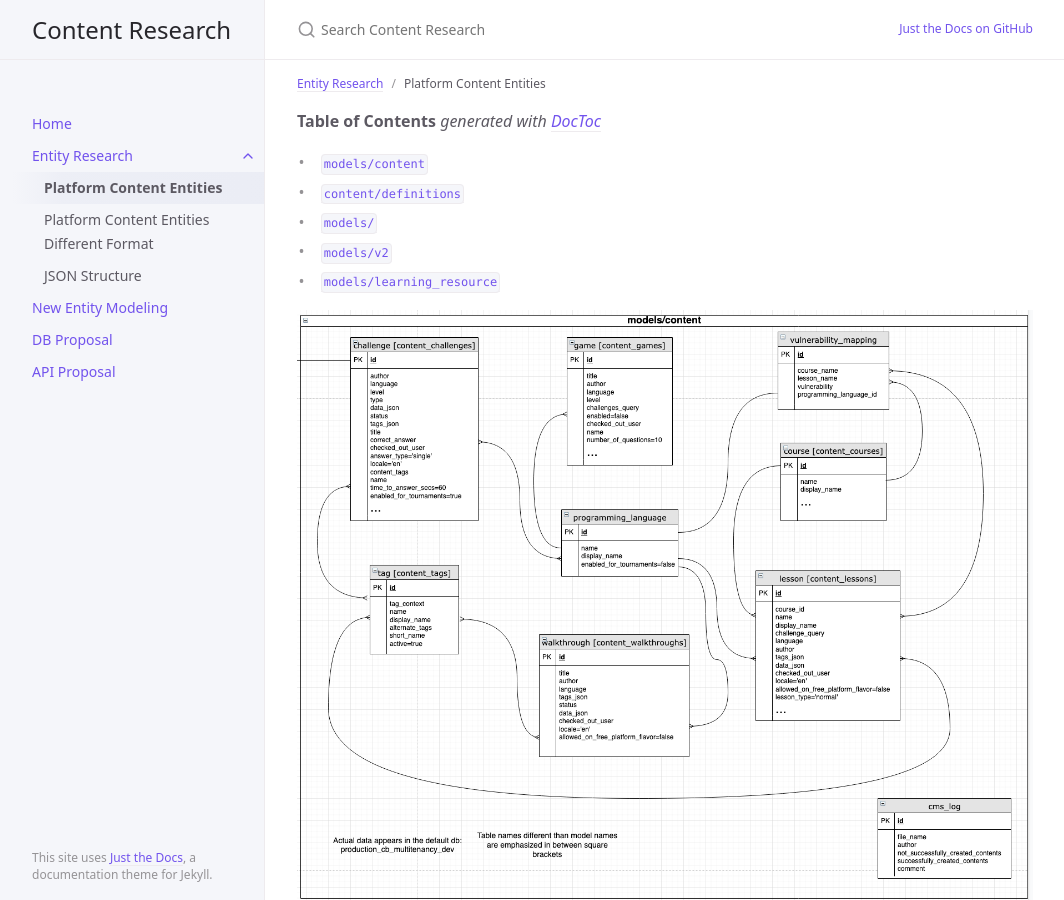
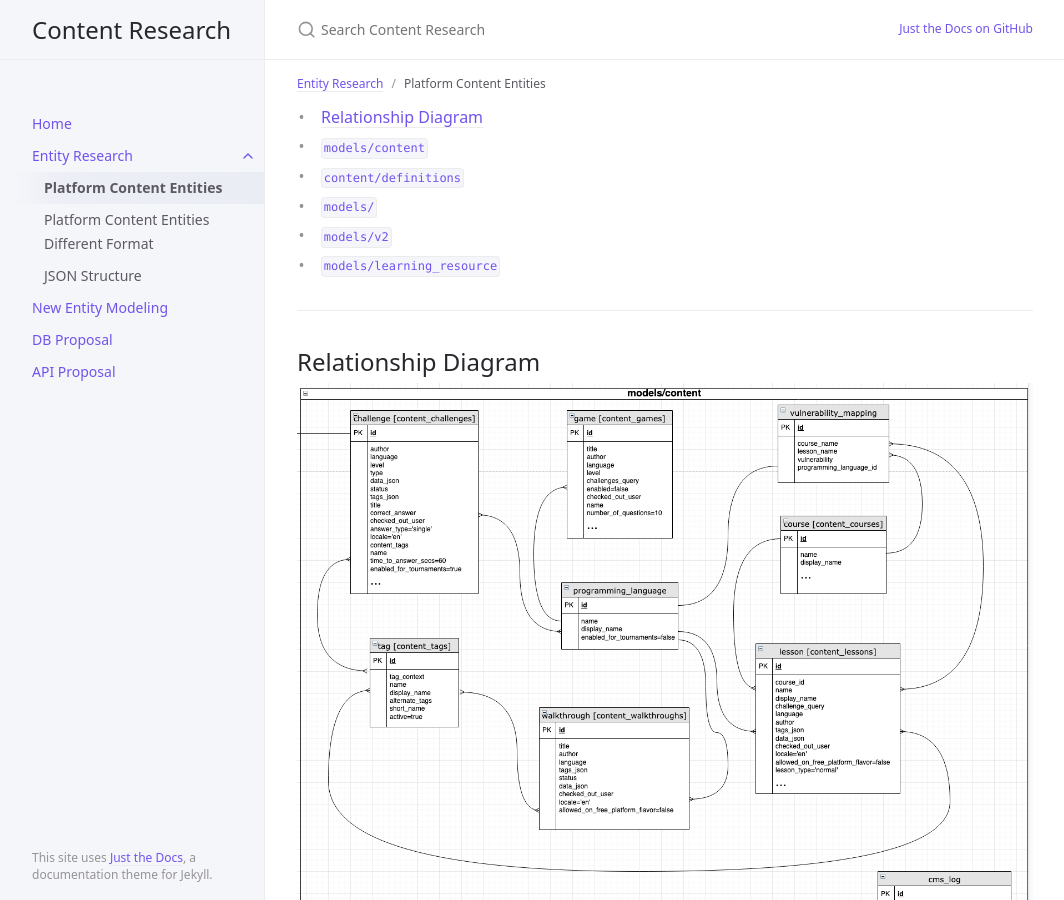
Before and after one commit to okeren-cx/research-test.github.io, a Jekyll site: the page built from docs/entity-research/platform_entities.md, in a window 1280 px wide and 900 px high. Shown: the whole window, without its empty margins (107-1171 px from the left). Built offline with Jekyll 4.4.1, drawn with Linux system fonts in a browser that asks for light colours.

Commit message:
slight refactor

```diff
--- a/docs/entity-research/platform_entities.md
+++ b/docs/entity-research/platform_entities.md
@@ -7,8 +7,8 @@ nav_order: 1
 
 <!-- START doctoc generated TOC please keep comment here to allow auto update -->
 <!-- DON'T EDIT THIS SECTION, INSTEAD RE-RUN doctoc TO UPDATE -->
-**Table of Contents**  *generated with [DocToc](https://github.com/thlorenz/doctoc)*
 
+- [Relationship Diagram](#relationship-diagram)
 - [`models/content`](#modelscontent)
 - [`content/definitions`](#contentdefinitions)
 - [`models/`](#models)
@@ -16,10 +16,10 @@ nav_order: 1
 - [`models/learning_resource`](#modelslearning_resource)
 
 <!-- END doctoc generated TOC please keep comment here to allow auto update -->
+---
 
 
-
-
+## Relationship Diagram
  ![Entity Diagram]({{ site.baseurl }}/assets/images/platform_entities_diagram.png)
 
 
```
Also changed, not shown: docs/entity-research/platform_entities2.md (+3 -2 lines).
